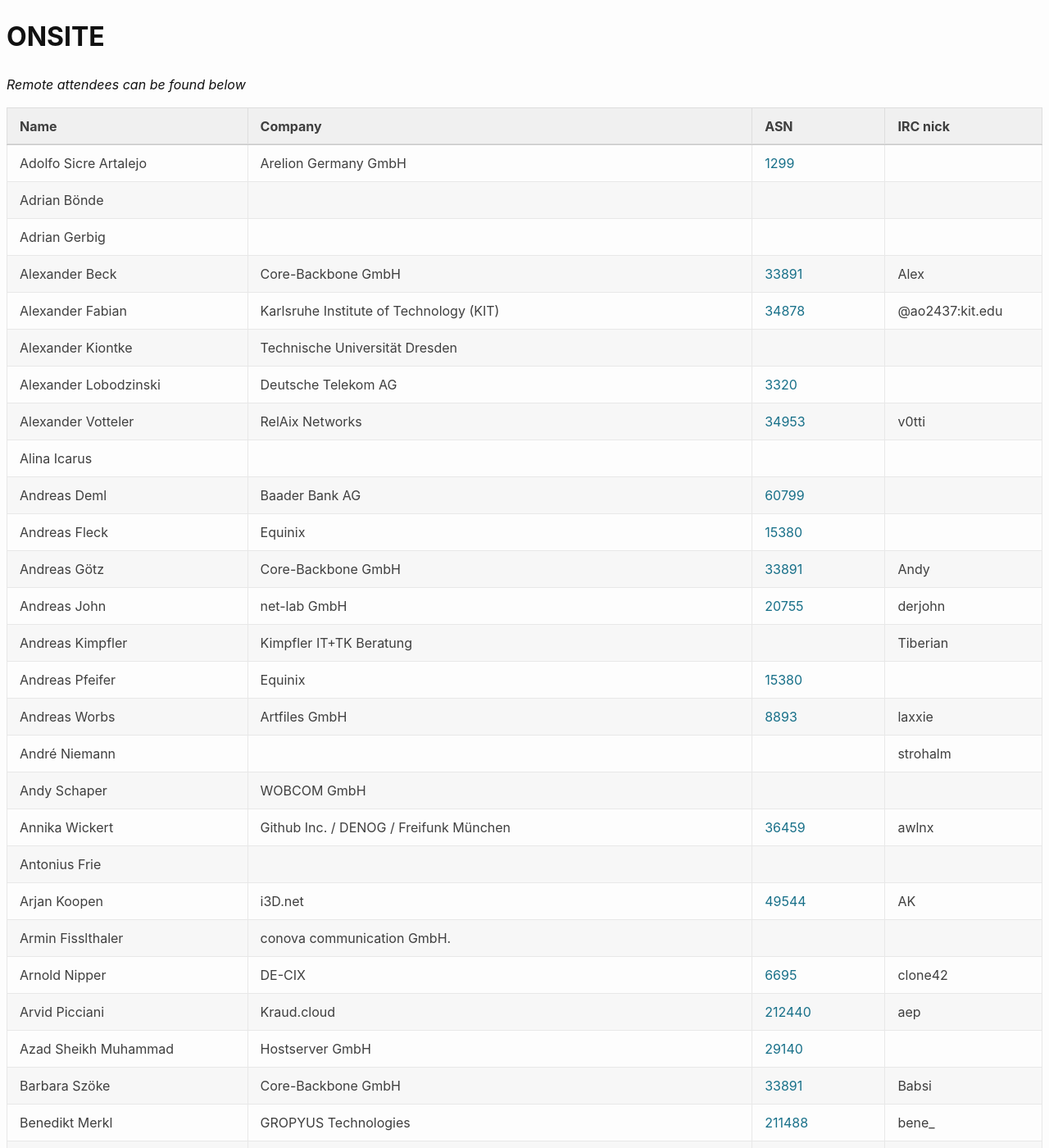
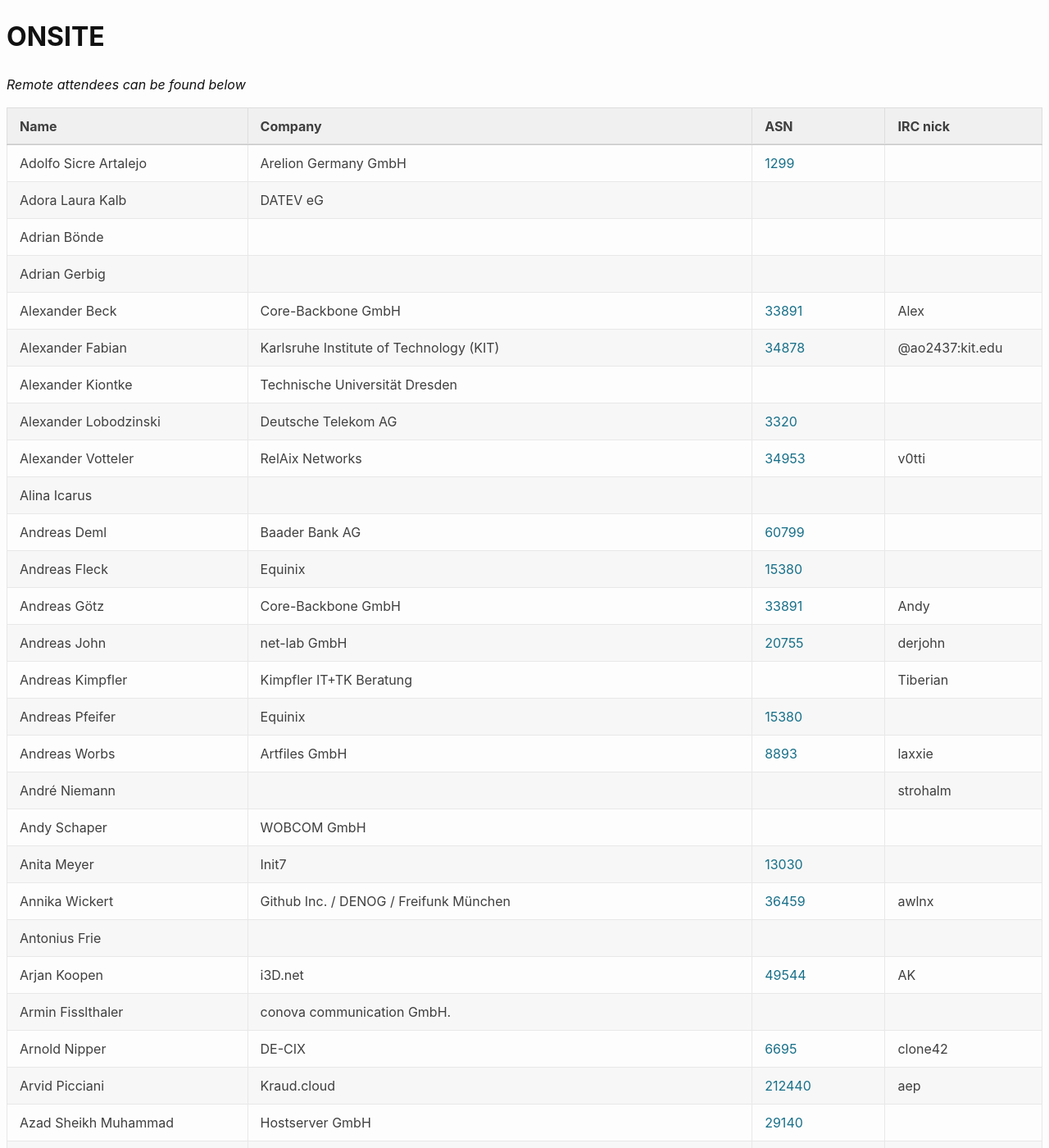
Before and after one commit to denog/pretix-attendeelist, a Jekyll site: the page built from denog15/index.md, in a window 1280 px wide and 1400 px high. Shown: the whole window at 82% size. Built offline with Jekyll 4.4.1, drawn with Linux system fonts in a browser that asks for light colours; some of the changed text lies outside the part shown.

Commit message:
Latest data: Wed Oct 11 13:11:17 UTC 2023

```diff
--- a/_data/attendees_denog15_onsite.json
+++ b/_data/attendees_denog15_onsite.json
@@ -4,6 +4,12 @@
     "company": "Arelion Germany GmbH",
     "irc": null,
     "asn": "1299"
+  },
+  {
+    "name": "Adora Laura Kalb",
+    "company": "DATEV eG",
+    "irc": null,
+    "asn": null
   },
   {
     "name": "Adrian Bönde",
@@ -108,6 +114,12 @@
     "asn": null
   },
   {
+    "name": "Anita Meyer",
+    "company": "Init7",
+    "irc": null,
+    "asn": "13030"
+  },
+  {
     "name": "Annika Wickert",
     "company": "Github Inc. / DENOG / Freifunk München",
     "irc": "awlnx",
@@ -672,12 +684,6 @@
     "asn": null
   },
   {
-    "name": "Laura Kalb",
-    "company": "DATEV eG",
-    "irc": null,
-    "asn": null
-  },
-  {
     "name": "Leo Kirchner",
     "company": "Network to Code",
     "irc": null,
@@ -1434,6 +1440,12 @@
     "asn": "5405"
   },
   {
+    "name": "Thomas Fritz",
+    "company": "Init7",
+    "irc": null,
+    "asn": "13030"
+  },
+  {
     "name": "Thomas Jessen",
     "company": "EXA Infrastructure",
     "irc": "Toshima",
```
